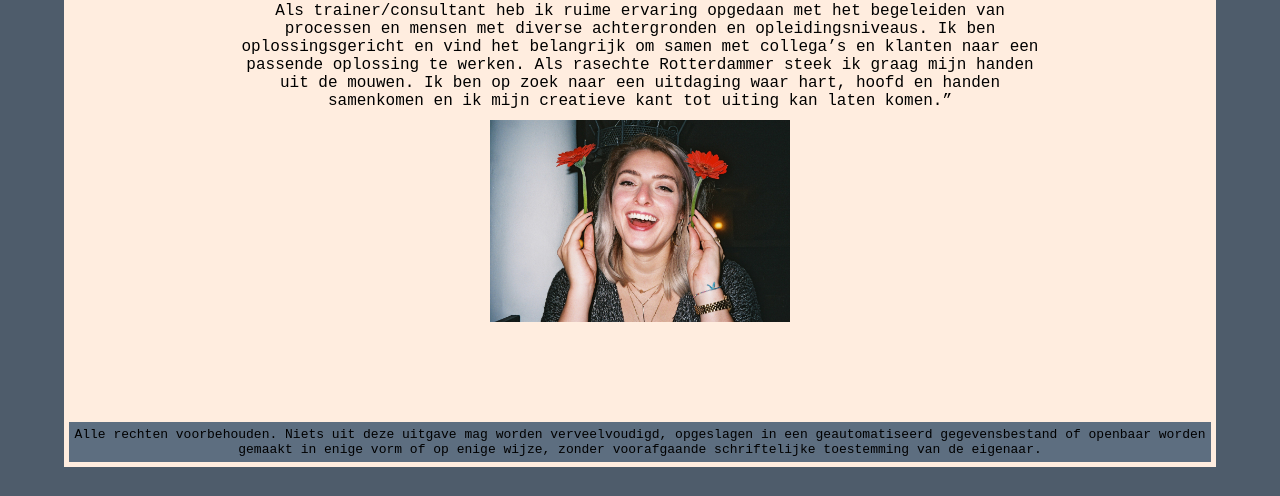
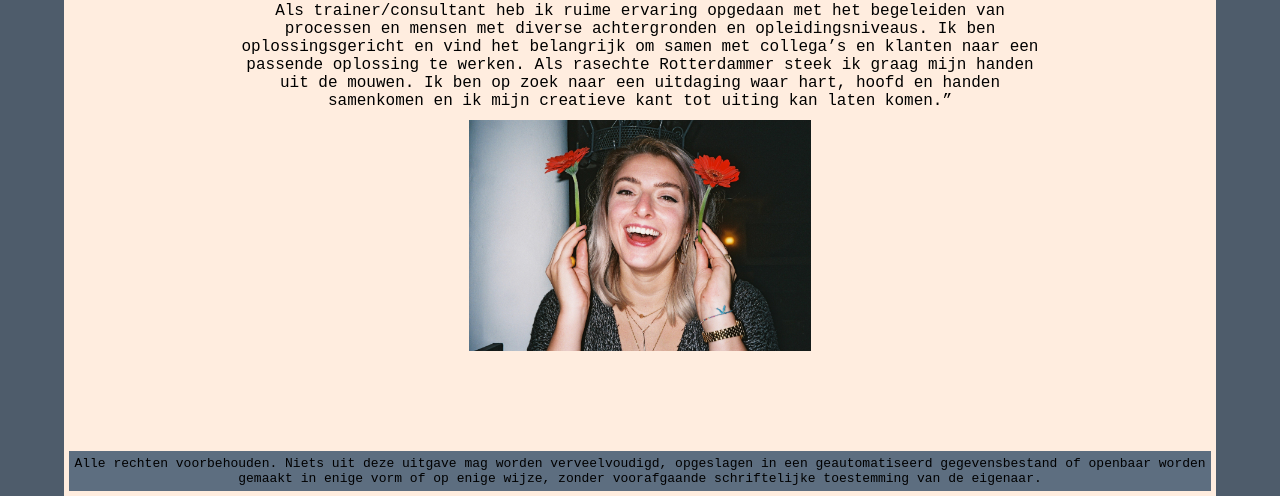
Before and after one commit to Ayetoo/les15, a plain HTML site: page index.html in a window 1280 px wide. Shown: the part 393-889 px from the top of the page. Before the commit the page ends 860 px from the top, so only its background shows below. Drawn offline with Linux system fonts and the light colour scheme.

Commit message:
Add files via upload

```diff
--- a/css/style.css
+++ b/css/style.css
@@ -58,6 +58,12 @@ p{
     color: #ff9442 ;
     font-weight: bolder;
 }
+img{
+    display: block;
+    margin-left: auto;
+    margin-right: auto;
+    width: 30%;
+}
 table{
     text-align: left;
     width: 70%;
@@ -69,6 +75,7 @@ table{
     }
     td{
         padding: 10px;
+        vertical-align: top;
     }
     .functie{
         font-weight: bolder;
--- a/index.html
+++ b/index.html
@@ -2,8 +2,8 @@
 	<html lang="nl">
 		<head>
 			<meta charset="utf-8">
-			<meta name="description" content="">
-			<meta name="keywords" content="">
+			<meta name="description" content="introductie van Lizanne Voogt">
+			<meta name="keywords" content="Lizanne, Voogt, creatieve, techniek, ICT, trainer, consultant, begeleiden, processen, mensen, achtergronden, opleidingsniveaus, oplossingsgericht, collega’s, klanten, Rotterdammer, uitdaging>
 			<meta name="author" content="Lizanne Voogt">
 			<title>Lizanne Voogt</title>
 			<link rel="stylesheet" type="text/css" href="css/style.css">
@@ -26,8 +26,7 @@
             <img width="300"
             src="img/lv.jpg"
             alt="Een foto vn Lizanne Voogt"
-            title="Dit ben ik!"
-            align= center>
+            title="Dit ben ik!">
             <footer id="footer">Alle rechten voorbehouden. Niets uit deze uitgave mag worden verveelvoudigd, opgeslagen in een geautomatiseerd gegevensbestand of openbaar worden gemaakt in enige vorm of op enige wijze, zonder voorafgaande schriftelijke toestemming van de eigenaar.</footer>
 		</body>
 	</html>
```
Also changed, not shown: html/contact.html (+2 -2 lines), html/mijncv.html (+2 -2 lines).
